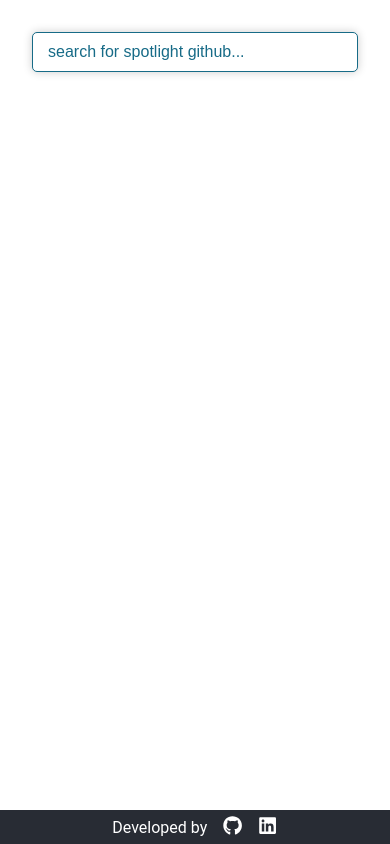
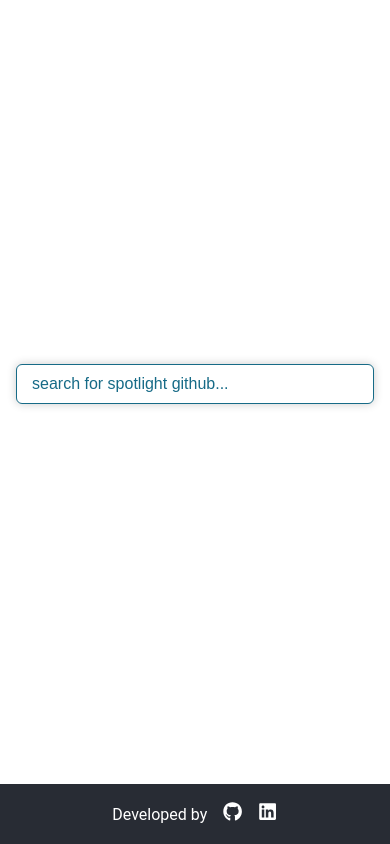
Before and after one commit to msaouab/GitCard-Viewer, a React (Vite) app: page / in a window 390 px wide. Built offline with nearby package versions, Linux system fonts and the light colour scheme.

Commit message:
feat: responsive design

```diff
--- a/src/App.css
+++ b/src/App.css
@@ -1,9 +1,11 @@
-.app {
+.main {
 	display: flex;
 	flex-direction: column;
 	align-items: center;
 	justify-content: center;
-	min-height: 100dvh;
 	gap: 1rem;
-	margin: auto;
+	max-width: 600px;
+	min-height: calc(100vh - var(--footer-height));
+	margin: 0 auto;
+	padding: 1rem;
 }
--- a/src/App.tsx
+++ b/src/App.tsx
@@ -1,15 +1,17 @@
 import './App.css'
 import Card from './components/Card'
 import Footer from './components/Footer'
-import InputText from './components/InputText'
+import SearchBar from './components/SearchBar'
 
 function App() {
 	return (
-		<div className='app'>
-			<InputText />
-			<Card />
+		<>
+			<main className='main'>
+				<SearchBar />
+				<Card />
+			</main>
 			<Footer />
-		</div>
+		</>
 	)
 }
 
--- a/src/components/Card.css
+++ b/src/components/Card.css
@@ -1,9 +1,10 @@
-.main {
+.section {
 	display: flex;
 	flex-direction: column;
 	justify-content: center;
 	align-items: center;
 	gap: 1rem;
+	width: 100%;
 }
 
 .article {
@@ -31,7 +32,13 @@
 	border: 2px solid var(--primary-color);
 }
 
-.bio {
+@media (max-width: 600px) {
+	.user-profile {
+		width: 100px;
+	}
+}
+
+.bio, .location {
 	text-align: center;
 	font-size: 14px;
 	max-width: 300px;
@@ -79,3 +86,18 @@ svg {
 	grid-template-columns: repeat(3, 1fr);
 	gap: 1rem;
 }
+
+@media (max-width: 600px) {
+	.kpis {
+		grid-template-columns: repeat(2, 1fr);
+	}
+}
+
+@media (max-width: 400px) {
+	.kpis {
+		grid-template-columns: 1fr;
+	}
+	.bio, .location {
+		font-size: 12px;
+	}
+}
--- a/src/components/Card.tsx
+++ b/src/components/Card.tsx
@@ -36,6 +36,17 @@ const Card = () => {
 		<Toast message={error} type='error' />
 	};
 
+	const extractDate = (createdAtString: string | undefined) => {
+		if (createdAtString) {
+			const createdAt = new Date(createdAtString);
+			const year = createdAt.getFullYear();
+			const month = String(createdAt.getMonth() + 1).padStart(2, '0'); // Months are zero-indexed, so add 1
+			const date = String(createdAt.getDate()).padStart(2, '0');
+			return `${year}-${month}-${date}`;
+		}
+		return '';
+	};
+
 	const kpis = [
 		{
 			label: 'Followers',
@@ -49,11 +60,23 @@ const Card = () => {
 			label: 'Repos',
 			value: user?.public_repos,
 		},
+		{
+			label: 'Gists',
+			value: user?.public_gists,
+		},
+		{
+			label: 'Created',
+			value: extractDate(user?.created_at),
+		},
+		{
+			label: 'Updated',
+			value: extractDate(user?.updated_at),
+		},
 	];
 
 
 	return (
-		<main className='main'>
+		<section className='section'>
 			{
 				user !== null && (
 					<>
@@ -61,7 +84,7 @@ const Card = () => {
 							<img src={user.avatar_url} alt={user.login} className='user-profile' />
 							<Tooltip text={user.login} children={user.name} />
 							<p className='bio'>{user.bio}</p>
-							{user.location && <p>{user.location}</p>}
+							{user.location && <p className='location'>{user.location}</p>}
 							<div className='social-links'>
 								{
 									user.html_url && user.html_url !== '' &&
@@ -87,7 +110,7 @@ const Card = () => {
 					</>
 				)
 			}
-		</main>
+		</section>
 	);
 }
 
--- a/src/components/Footer.css
+++ b/src/components/Footer.css
@@ -1,6 +1,6 @@
 footer {
 	background-color: #282c34;
-	min-height: 4dvh;
+	min-height: var(--footer-height);
 	display: flex;
 	flex-direction: column;
 	align-items: center;
--- a/src/components/Kpis.css
+++ b/src/components/Kpis.css
@@ -9,3 +9,9 @@
 	text-decoration: none;
 	color: var(--primary-color);
 }
+
+@media (max-width: 500px) {
+	.kpis-item {
+		font-size: 14px;
+	}
+}
--- a/src/components/Kpis.tsx
+++ b/src/components/Kpis.tsx
@@ -3,7 +3,7 @@ import './Kpis.css';
 type KpisProps = {
 	kpi: {
 		label: string;
-		value: number | undefined;
+		value: number | string | undefined;
 	  };
 };
 
--- a/src/components/InputText.css
+++ b/src/components/SearchBar.css
@@ -1,13 +1,11 @@
-.inputContainer {
+.Search-Container {
 	display: flex;
 	flex-direction: column;
 	justify-content: center;
 	align-items: center;
-	max-width: 500px;
 	width: 100%;
 	height: 100%;
 	position: relative;
-	padding: 2rem;
 }
 
 form {
@@ -22,17 +20,13 @@ form {
 	width: 100%;
 	margin: 0 auto;
 	border: 1px solid #176B87;
-	border-radius: 5px;
+	border-radius: 6px;
 	box-shadow: 0 0 10px 0 rgba(0, 0, 0, 0.2);
 	padding: 10px 15px;
 	font-size: 1rem;
 	outline: none;
 	color: #176B87;
 	background-color: var(--white-color);
-}
-
-.active {
-	border-radius: 5px 5px 0 0;
 }
 
 input:focus {
--- a/src/components/InputText.tsx
+++ b/src/components/SearchBar.tsx
@@ -1,22 +1,20 @@
 import { useEffect, useState } from 'react';
 import debounce from "lodash.debounce";
 import axios from 'axios';
-import SuggestList from './SuggestList';
-import './InputText.css';
-import { IUser } from '../_interfaces/PropsTypes';
+import SuggestList from './SuggestList.tsx';
+import { IUser } from '../_interfaces/PropsTypes.ts';
 import { search_Url_Api } from '../_domain/github_url.ts';
+import './SearchBar.css';
 
-const InputText = () => {
+const SearchBar = () => {
 	const [value, setValue] = useState<string>('');
 	const [results, setResults] = useState<IUser[]>([]);
-	// const [requestCount, setRequestCount] = useState<number>(0);
 	const [loading, setLoading] = useState<boolean>(true);
 
 	const getResults = async (query: string) => {
 		try {
 			const response = await axios.get(`${search_Url_Api}${query}`);
 			setResults(response.data.items);
-			// setRequestCount(prevCount => prevCount + 1);
 			setLoading(false);
 		} catch (e: any) {
 			throw new Error(e instanceof Error ? e.message : e.toString());
@@ -34,15 +32,15 @@ const InputText = () => {
 	useEffect(() => {
 		if (value.length > 3)
 			debouncedData(value);
-		if (value.length === 0)
-			setResults([]);
+		// if (value.length === 0)
+		// 	setResults([]);
 		return () => {
 			debouncedData.cancel();
 		};
 	}, [value]);
 
 	return (
-		<header className='inputContainer'>
+		<header className='Search-Container'>
 			<form action="">
 				<input
 					type="text"
@@ -63,9 +61,8 @@ const InputText = () => {
 					<SuggestList results={results} />
 				)
 			}
-			{/* <p>Total requests made: {requestCount}</p> */}
 		</header >
 	);
 };
 
-export default InputText;
+export default SearchBar;
--- a/src/index.css
+++ b/src/index.css
@@ -19,6 +19,7 @@
 	--breakpoint-lg: 992px;
 	--breakpoint-xl: 1200px;
 	--breakpoint-xxl: 1400px;
+	--footer-height: 60px;
 }
 
 * {
```
